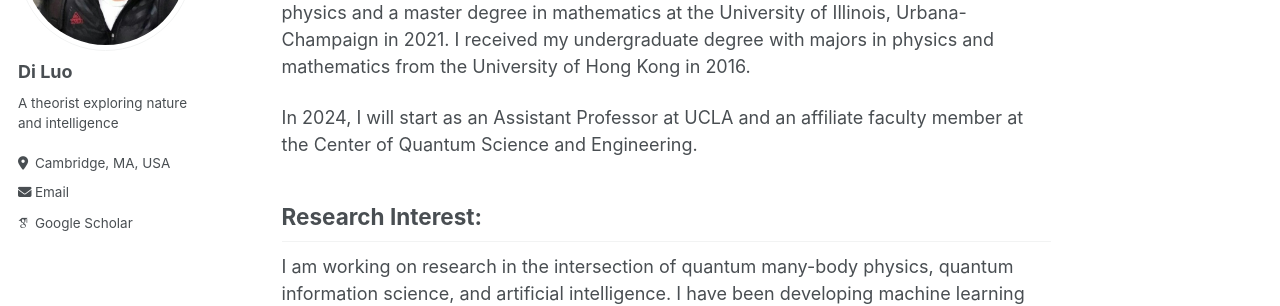
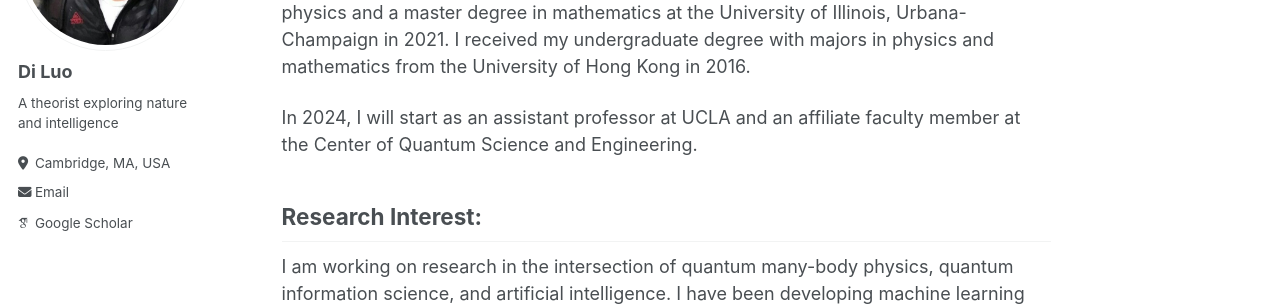
Before and after one commit to diluo28/diluo.github.io, a Jekyll site: the page built from _pages/about.md, in a window 1280 px wide and 1141 px high. Shown: the part 242-548 px from the top of the window. Built offline with Jekyll 4.4.1, drawn with Linux system fonts in a browser that asks for light colours; some web fonts are replaced.

```diff
--- a/_pages/about.md
+++ b/_pages/about.md
@@ -9,7 +9,7 @@ redirect_from:
 
 I am Di Luo, an <a href="https://iaifi.org/" target="_blank">IAIFI</a> fellow at the NSF AI Institute for Artificial Intelligence and Fundamental Interactions, as well as a postdoctoral associate at the Center for Theoretical Physics at MIT and the physics department at Harvard. I graduated with a Ph.D. degree in physics and a master degree in mathematics at the University of Illinois, Urbana-Champaign in 2021. I received my undergraduate degree with majors in physics and mathematics from the University of Hong Kong in 2016.
 
-In 2024, I will start as an Assistant Professor at UCLA and an affiliate faculty member at the Center of Quantum Science and Engineering.
+In 2024, I will start as an assistant professor at UCLA and an affiliate faculty member at the Center of Quantum Science and Engineering.
 
 ## Research Interest:
 
```
